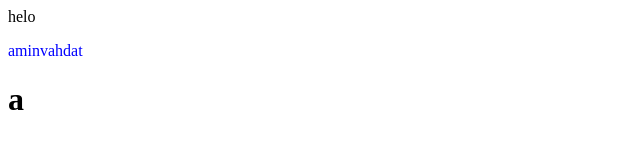
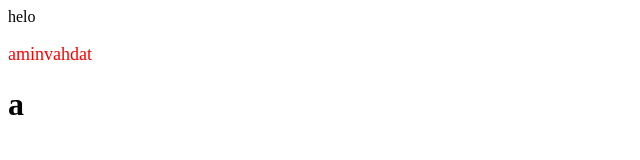
Before and after one commit to aminvahdatp6/cs50xiran, a plain HTML site: page index.html in a window 1280 px wide. Shown: the whole page, without its empty margins (0-640 px from the left). Drawn offline with Linux system fonts and the light colour scheme.

Commit message:
add font size

```diff
--- a/index.html
+++ b/index.html
@@ -10,7 +10,7 @@
     helo
 
 
-    <p style="color: blue;">aminvahdat</p>
+    <p style="color: red; font-size: large";>aminvahdat</p>
 
 
     <h1>a</h1>
```
